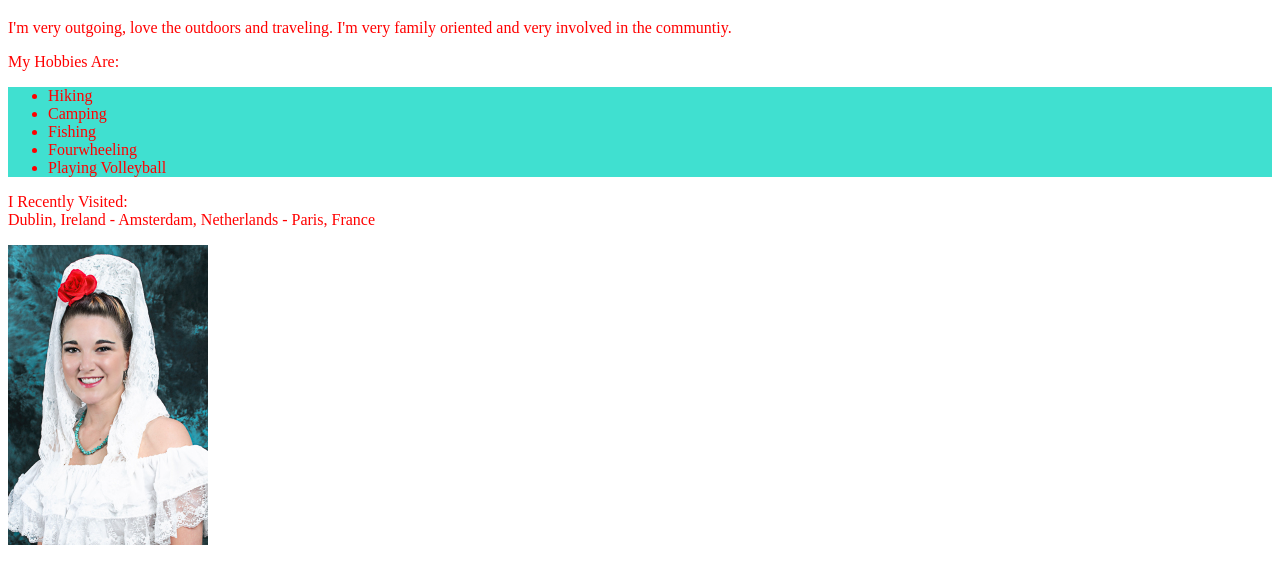
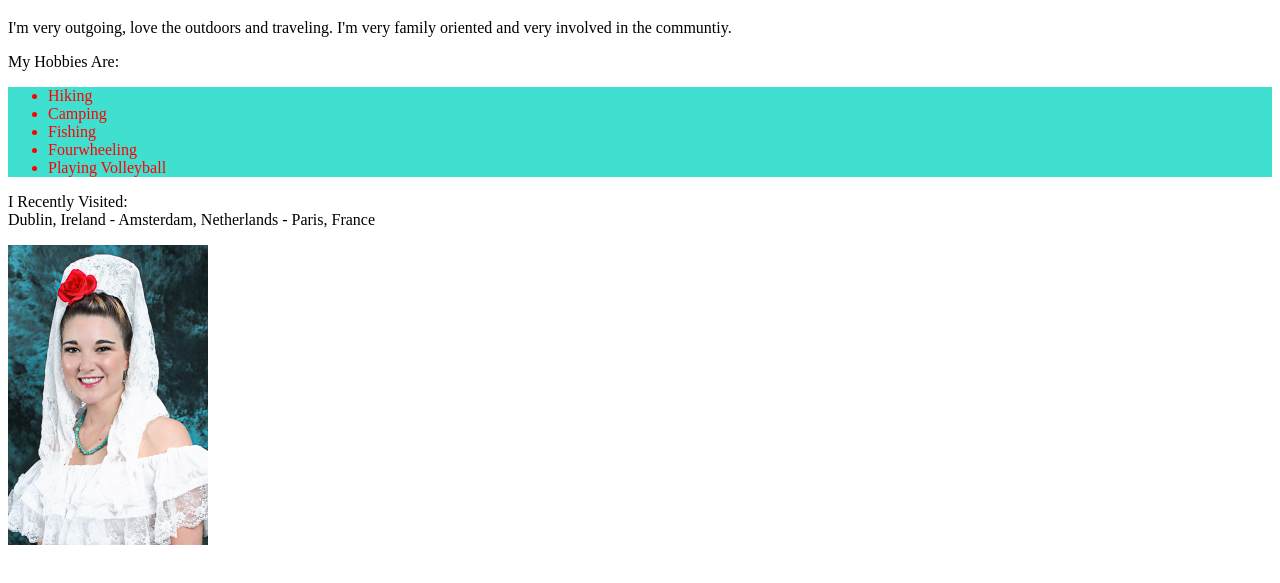
Before and after one commit to nlovato/about--natasha, a plain HTML site: page index.html in a window 1280 px wide. Shown: the part 61-644 px from the top of the page. Drawn offline with Linux system fonts and the light colour scheme.

```diff
--- a/index.css
+++ b/index.css
@@ -1,5 +1,5 @@
 .background {
 	background-color: turquoise;
 }
-p {color: red}
+p {color: black}
 ul{color: red}
```
